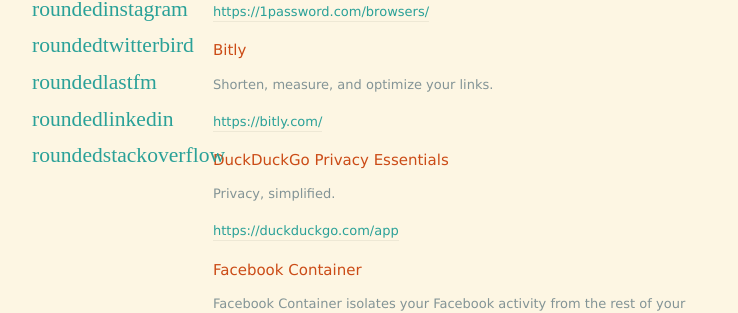
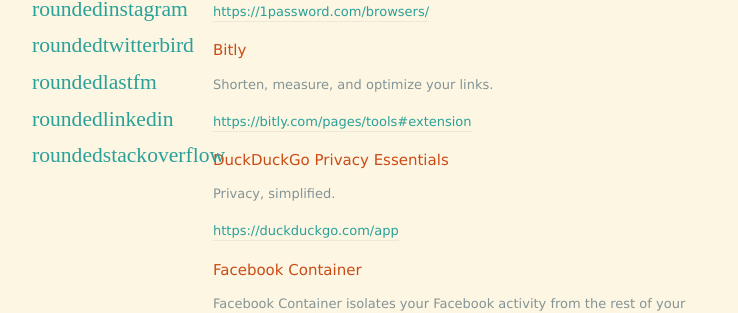
Before and after one commit to johnsyweb/johnsyweb.github.io, a Jekyll site: the page built from _posts/2019-07-24-essential-browser-plugins.markdown, in a window 1280 px wide. Shown: the part 424-737 px from the top of the page, without its empty margins (177-915 px from the left). Built offline with Jekyll 4.4.1, drawn with Linux system fonts in a browser that asks for light colours; nearby versions of some CDN libraries; some web fonts are replaced; some of the changed lines change nothing that is shown.

Commit message:
Fix Bitly extension

```diff
--- a/_posts/2019-07-24-essential-browser-plugins.markdown
+++ b/_posts/2019-07-24-essential-browser-plugins.markdown
@@ -20,7 +20,7 @@
 
 Shorten, measure, and optimize your links.
 
-[https://bitly.com/](https://bitly.com/)
+[https://bitly.com/pages/tools#extension](https://bitly.com/pages/tools#extension)
 
 ## DuckDuckGo Privacy Essentials
 
```
